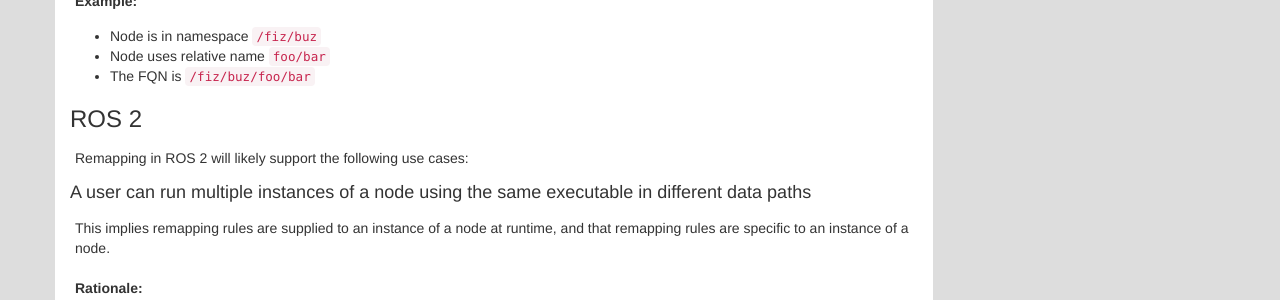
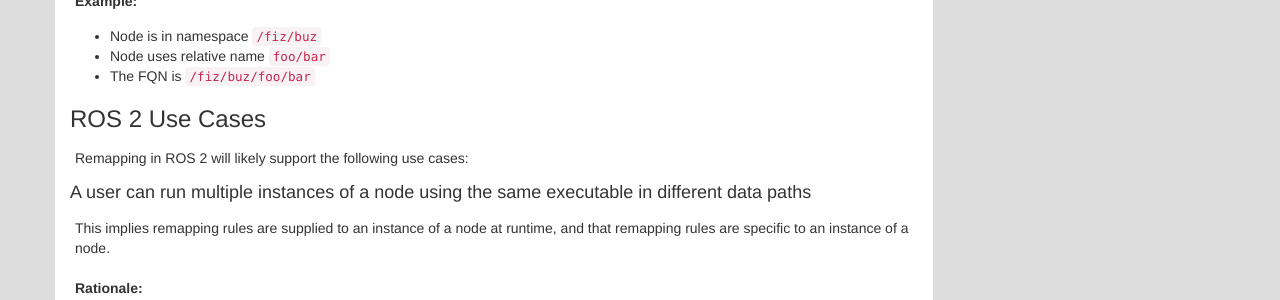
Before and after one commit to ros2/design, a Jekyll site: the page built from articles/remapping.md, in a window 1280 px wide and 900 px high, scrolled down 648 px. Shown: the part 155-455 px from the top of the window. Built offline with Jekyll 4.4.1, drawn with Linux system fonts in a browser that asks for light colours; nearby versions of some CDN libraries; our own code applies the rules of GitHub Pages for plain Markdown files.

Commit message:
Claify section contains use cases

```diff
--- a/articles/remapping.md
+++ b/articles/remapping.md
@@ -48,7 +48,7 @@
 - The FQN is `/fiz/buz/foo/bar`
 
 
-### ROS 2
+### ROS 2 Use Cases
 Remapping in ROS 2 will likely support the following use cases:
 
 
```
